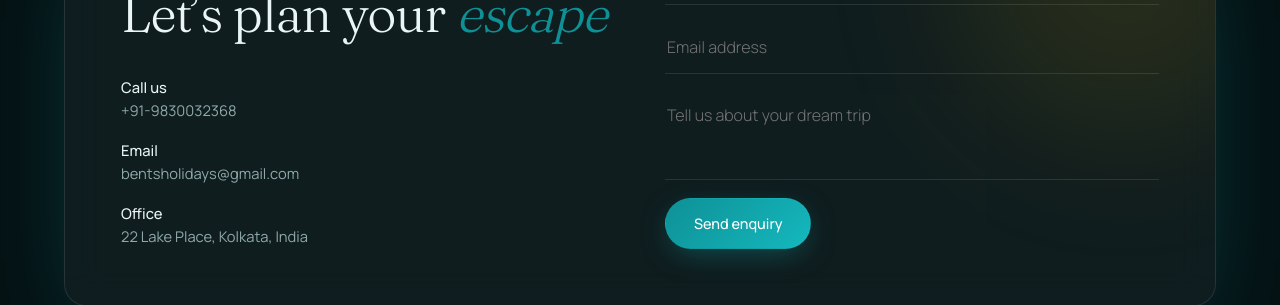
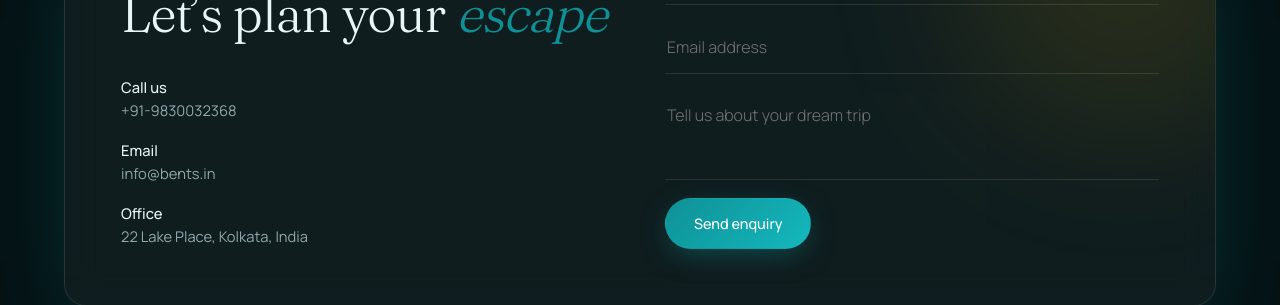
Before and after one commit to DEBOJEETDAS36/t2, a Next.js app: page / in a window 1280 px wide. Shown: the part 8420-8725 px from the top of the page. Built offline with nearby package versions, Linux system fonts and the light colour scheme.

Commit message:
Email updated in home page contact us section

```diff
--- a/components/HomeContent.tsx
+++ b/components/HomeContent.tsx
@@ -106,7 +106,7 @@ export default function HomeContent() {
 
 <section className="contact" id="contact" style={{'paddingTop':'0'} as React.CSSProperties}><div className="wrap"><div className="box glass reveal">
 <div><span className="eyebrow">Get in touch</span><h2>Let’s plan your <em>escape</em></h2>
-<div className="info"><div><b>Call us</b>+91-9830032368</div><div><b>Email</b>bentsholidays@gmail.com</div><div><b>Office</b>22 Lake Place, Kolkata, India</div></div></div>
+<div className="info"><div><b>Call us</b>+91-9830032368</div><div><b>Email</b>info@bents.in</div><div><b>Office</b>22 Lake Place, Kolkata, India</div></div></div>
 <form onSubmit={enq.onSubmit}>
 <input name="name" className="in" placeholder="Your name" required /><input name="email" className="in" type="email" placeholder="Email address" required /><textarea name="message" className="in" placeholder="Tell us about your dream trip" maxLength={1000}></textarea>
 <button className="btn pri" style={{'justifySelf':'start'} as React.CSSProperties}>{sent?'Thank you — we’ll be in touch ✓':'Send enquiry'}</button>{enq.err && <p className="ferr full">{enq.err}</p>}</form>
```
